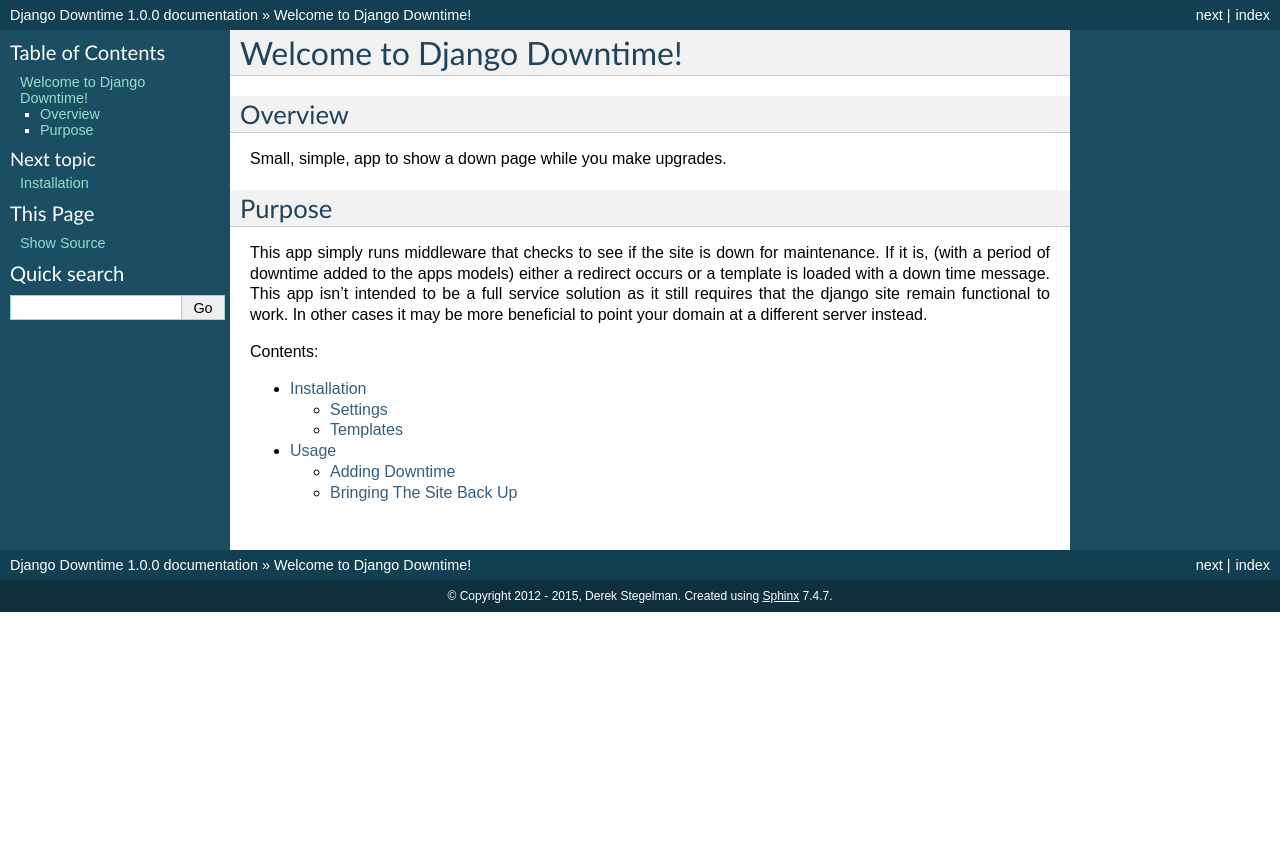
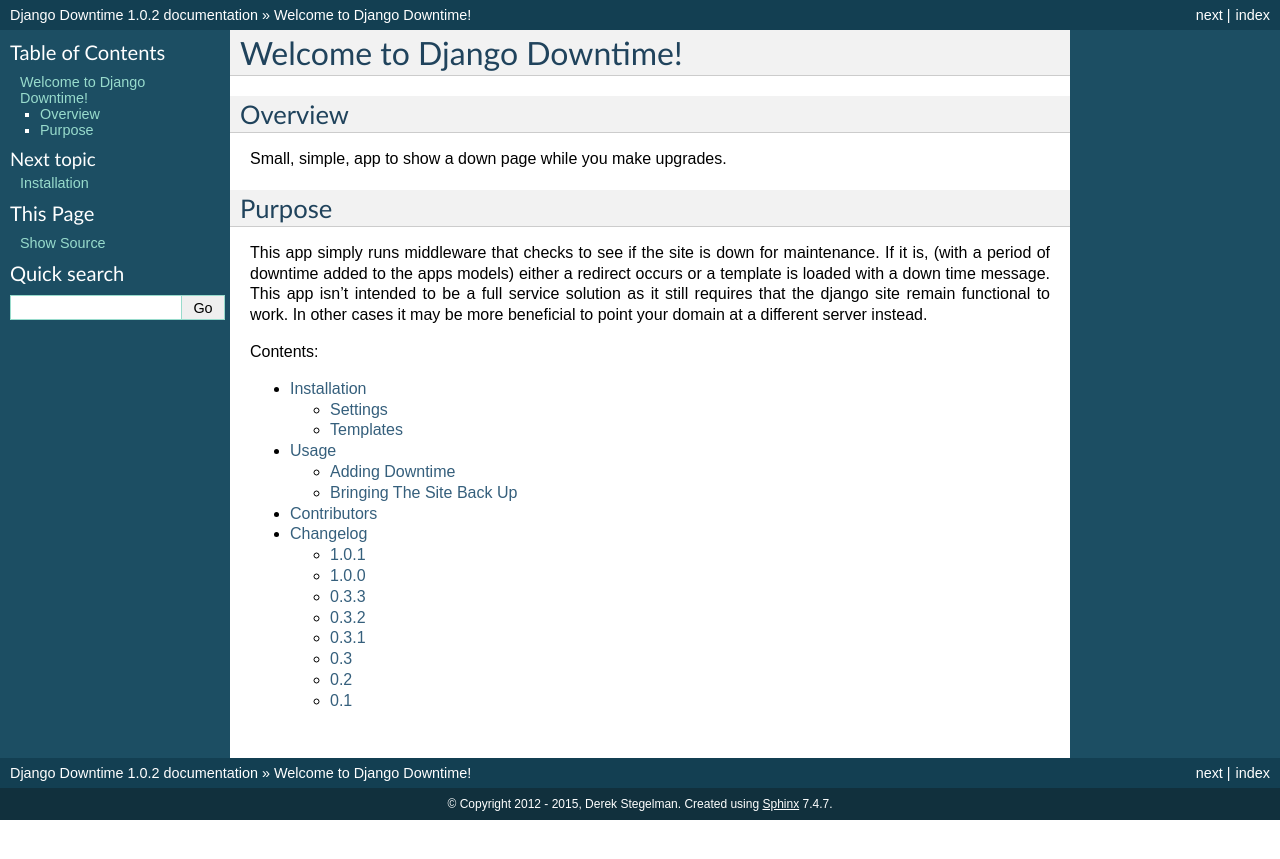
Before and after one commit to psu-oit/django-downtime, a Sphinx documentation site: the page built from docs/source/index.rst, in a window 1280 px wide. Shown: the top 859 px of the page. Built offline with Sphinx 7.4.7, drawn with Linux system fonts in a browser that asks for light colours.

Commit message:
Add conributors and prep for new release.

```diff
--- /dev/null
+++ b/docs/source/changelog.rst
@@ -0,0 +1 @@
+.. include:: ../../CHANGELOG.rst
--- a/docs/source/conf.py
+++ b/docs/source/conf.py
@@ -48,9 +48,9 @@ copyright = u'2012 - 2015, Derek Stegelman'
 # built documents.
 #
 # The short X.Y version.
-version = '1.0.0'
+version = '1.0.2'
 # The full version, including alpha/beta/rc tags.
-release = '1.0.0'
+release = '1.0.2'
 
 # The language for content autogenerated by Sphinx. Refer to documentation
 # for a list of supported languages.
--- /dev/null
+++ b/docs/source/contributors.rst
@@ -0,0 +1 @@
+.. include:: ../../CONTRIBUTORS.rst
--- a/docs/source/index.rst
+++ b/docs/source/index.rst
@@ -29,3 +29,6 @@ Contents:
 
    installation
    usage
+   contributors
+   changelog
+   license
--- /dev/null
+++ b/docs/source/license.rst
@@ -0,0 +1 @@
+.. include:: ../../LICENSE
--- a/setup.py
+++ b/setup.py
@@ -1,6 +1,6 @@
 from setuptools import setup, find_packages
 
-version = '1.0.1'
+version = '1.0.2'
 
 setup(name='django-downtime',
       version=version,
```
Also changed, not shown: CHANGELOG.rst (added, +31 -0 lines), CONTRIBUTORS.rst (added, +15 -0 lines), 2 other files.
